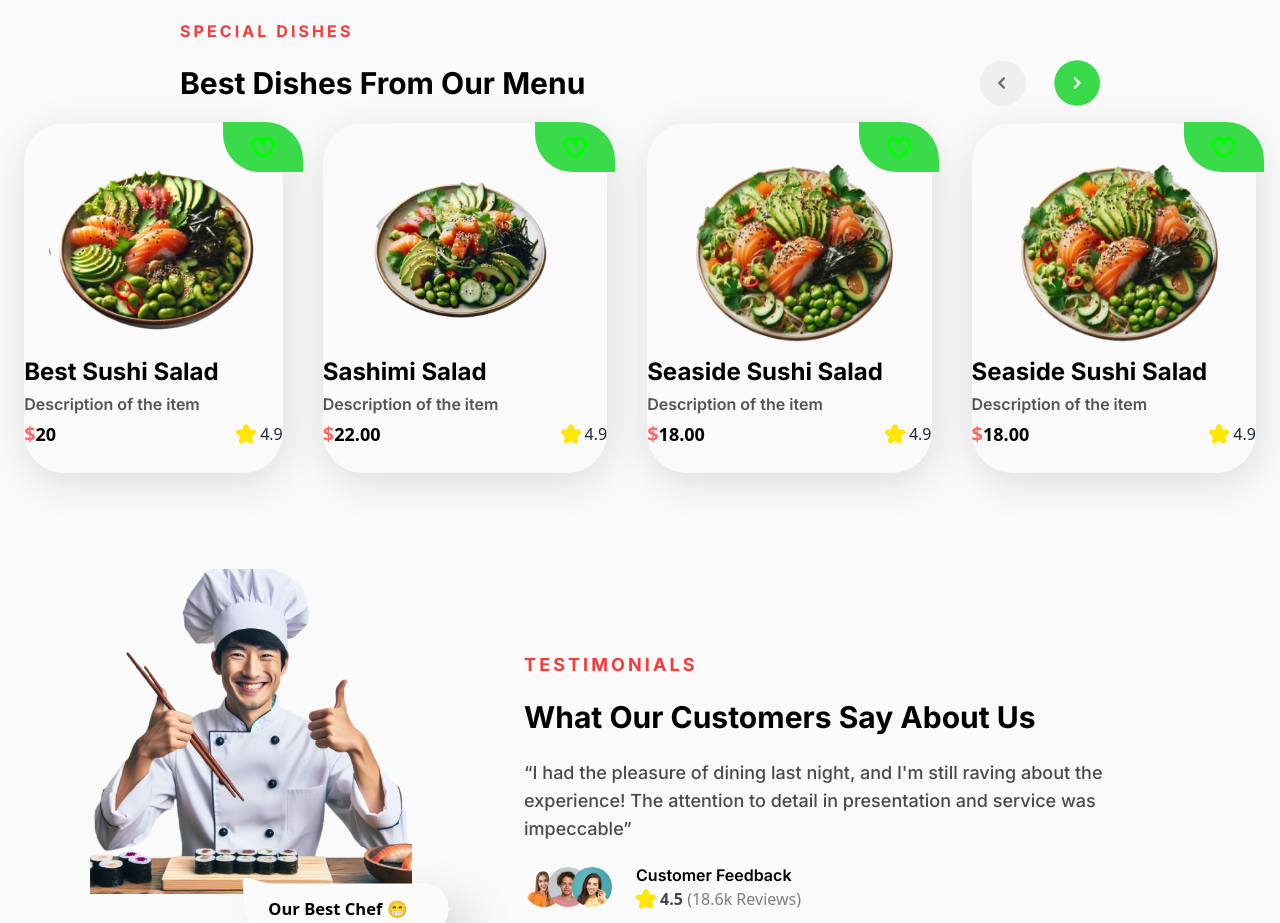
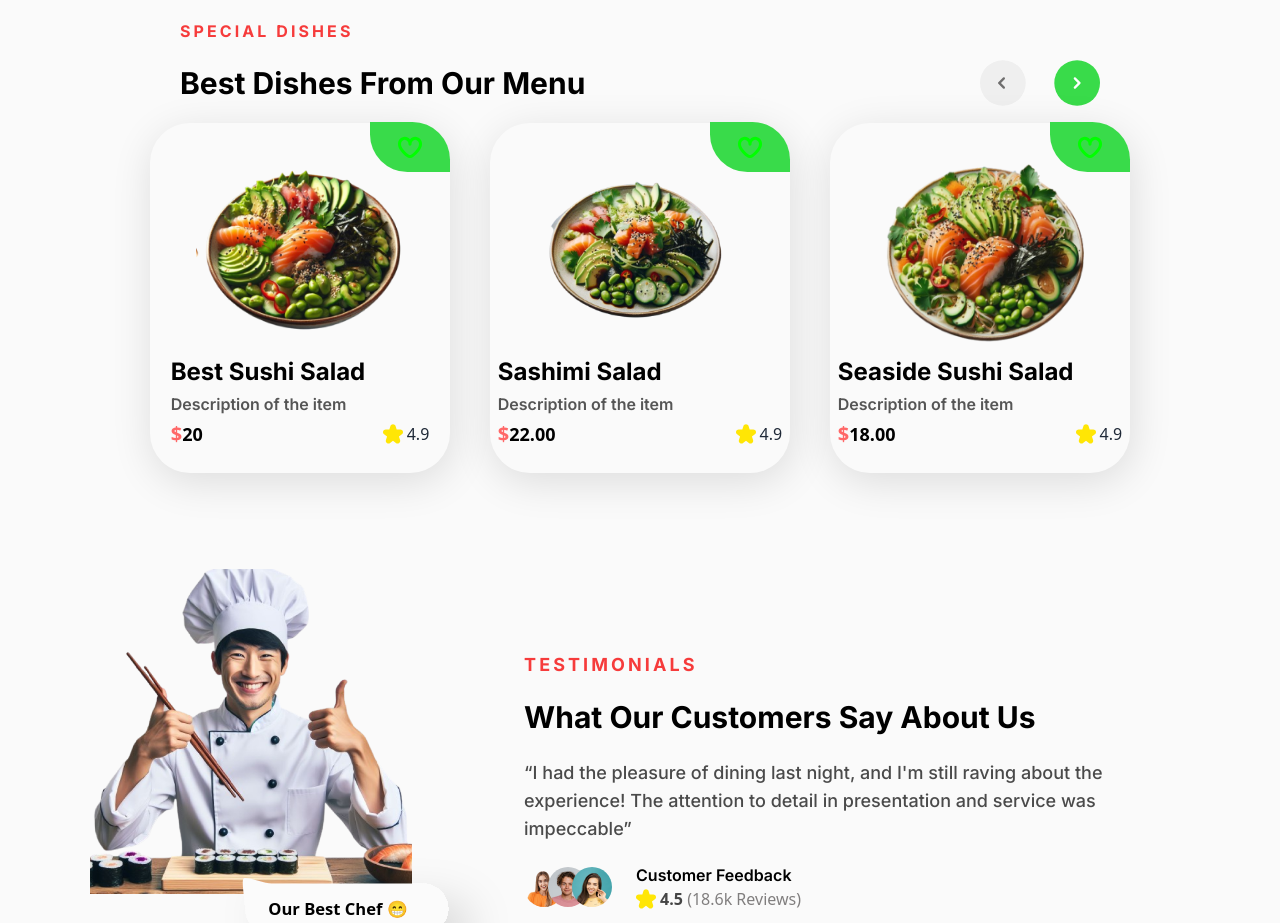
Before and after one commit to Maxwell011/sushi-experience, a React (Vite) app: page / in a window 1280 px wide. Shown: the part 1060-1983 px from the top of the page. Built offline with nearby package versions, Linux system fonts and the light colour scheme.

Commit message:
Removed unused image

```diff
--- a/constants/index.ts
+++ b/constants/index.ts
@@ -30,12 +30,4 @@ export const SPECIAL_DISHES = [
     price: "18.00",
     rating: "4.9",
   },
-  {
-    image: "/Sushi Salad -- 3.png",
-    title: "Seaside Sushi Salad",
-    description: "Description of the item",
-    currency: "$",
-    price: "18.00",
-    rating: "4.9",
-  },
 ];
```
